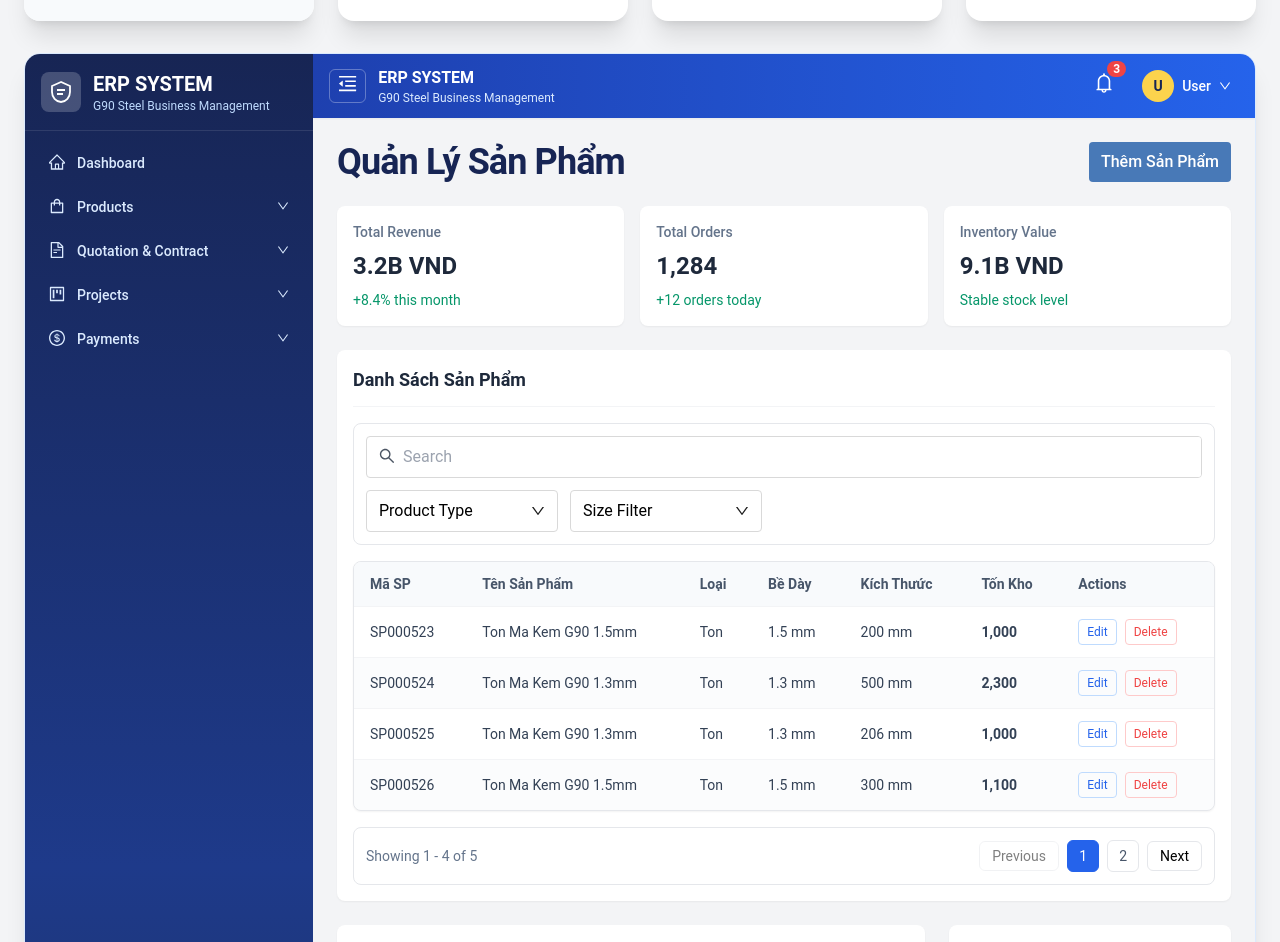
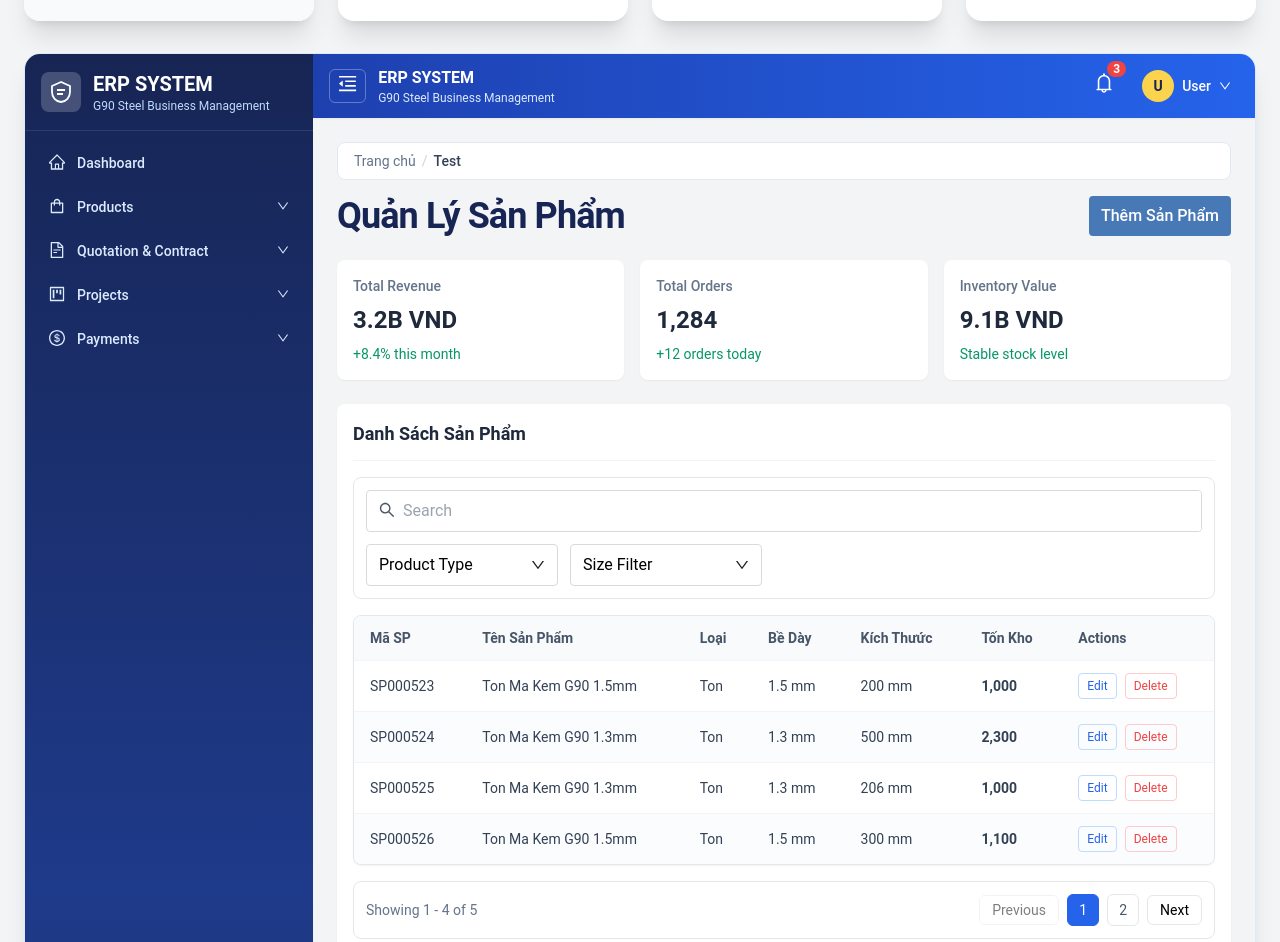
Before and after one commit to spnvt261/G91-UI, a React (Vite) app: page /test in a window 1280 px wide. Shown: the part 988-1930 px from the top of the page. Built offline with nearby package versions, Linux system fonts and the light colour scheme.

Commit message:
bread-crumb

```diff
--- a/src/components/layout/AppLayout.tsx
+++ b/src/components/layout/AppLayout.tsx
@@ -2,6 +2,7 @@ import { useState, type ReactNode } from "react";
 import AppFooter from "./AppFooter";
 import Sidebar from "../navigation/Sidebar";
 import TopNavbar from "../navigation/TopNavbar";
+import AppBreadcrumb from "../navigation/AppBreadcrumb";
 import { useLocation, useNavigate } from "react-router-dom";
 
 interface AppLayoutProps {
@@ -54,7 +55,10 @@ const AppLayout = ({ children }: AppLayoutProps) => {
             }
           }}
         />
-        <div className="flex-1 p-6">{children}</div>
+        <div className="flex-1 p-6">
+          <AppBreadcrumb />
+          {children}
+        </div>
         <AppFooter />
       </main>
     </div>
--- /dev/null
+++ b/src/components/navigation/AppBreadcrumb.tsx
@@ -0,0 +1,206 @@
+import { Link, matchPath, useLocation } from "react-router-dom";
+import { ROUTE_URL } from "../../const/route_url.const";
+
+interface CrumbItem {
+  label: string;
+  to?: string;
+}
+
+interface BreadcrumbConfig {
+  path: string;
+  crumbs: CrumbItem[];
+}
+
+const BREADCRUMB_CONFIGS: BreadcrumbConfig[] = [
+  { path: ROUTE_URL.DASHBOARD, crumbs: [{ label: "Trang chủ" }] },
+  { path: ROUTE_URL.PROFILE, crumbs: [{ label: "Hồ sơ cá nhân" }] },
+
+  { path: ROUTE_URL.PRODUCT_LIST, crumbs: [{ label: "Sản phẩm" }] },
+  {
+    path: ROUTE_URL.PRODUCT_DETAIL,
+    crumbs: [
+      { label: "Sản phẩm", to: ROUTE_URL.PRODUCT_LIST },
+      { label: "Chi tiết sản phẩm" },
+    ],
+  },
+
+  { path: ROUTE_URL.QUOTATION_LIST, crumbs: [{ label: "Báo giá" }] },
+  {
+    path: ROUTE_URL.QUOTATION_CREATE,
+    crumbs: [
+      { label: "Báo giá", to: ROUTE_URL.QUOTATION_LIST },
+      { label: "Tạo báo giá" },
+    ],
+  },
+  {
+    path: ROUTE_URL.QUOTATION_DETAIL,
+    crumbs: [
+      { label: "Báo giá", to: ROUTE_URL.QUOTATION_LIST },
+      { label: "Chi tiết báo giá" },
+    ],
+  },
+
+  { path: ROUTE_URL.CONTRACT_LIST, crumbs: [{ label: "Hợp đồng" }] },
+  {
+    path: ROUTE_URL.CONTRACT_CREATE,
+    crumbs: [
+      { label: "Hợp đồng", to: ROUTE_URL.CONTRACT_LIST },
+      { label: "Tạo hợp đồng" },
+    ],
+  },
+  {
+    path: ROUTE_URL.CONTRACT_DETAIL,
+    crumbs: [
+      { label: "Hợp đồng", to: ROUTE_URL.CONTRACT_LIST },
+      { label: "Chi tiết hợp đồng" },
+    ],
+  },
+  {
+    path: ROUTE_URL.CONTRACT_EDIT,
+    crumbs: [
+      { label: "Hợp đồng", to: ROUTE_URL.CONTRACT_LIST },
+      { label: "Chỉnh sửa hợp đồng" },
+    ],
+  },
+  {
+    path: ROUTE_URL.CONTRACT_TRACKING,
+    crumbs: [
+      { label: "Hợp đồng", to: ROUTE_URL.CONTRACT_LIST },
+      { label: "Theo dõi hợp đồng" },
+    ],
+  },
+
+  { path: ROUTE_URL.CUSTOMER_LIST, crumbs: [{ label: "Khách hàng" }] },
+  {
+    path: ROUTE_URL.CUSTOMER_CREATE,
+    crumbs: [
+      { label: "Khách hàng", to: ROUTE_URL.CUSTOMER_LIST },
+      { label: "Tạo khách hàng" },
+    ],
+  },
+  {
+    path: ROUTE_URL.CUSTOMER_DETAIL,
+    crumbs: [
+      { label: "Khách hàng", to: ROUTE_URL.CUSTOMER_LIST },
+      { label: "Chi tiết khách hàng" },
+    ],
+  },
+  {
+    path: ROUTE_URL.CUSTOMER_EDIT,
+    crumbs: [
+      { label: "Khách hàng", to: ROUTE_URL.CUSTOMER_LIST },
+      { label: "Chỉnh sửa khách hàng" },
+    ],
+  },
+
+  { path: ROUTE_URL.PROJECT_LIST, crumbs: [{ label: "Dự án" }] },
+  {
+    path: ROUTE_URL.PROJECT_CREATE,
+    crumbs: [
+      { label: "Dự án", to: ROUTE_URL.PROJECT_LIST },
+      { label: "Tạo dự án" },
+    ],
+  },
+  {
+    path: ROUTE_URL.PROJECT_DETAIL,
+    crumbs: [
+      { label: "Dự án", to: ROUTE_URL.PROJECT_LIST },
+      { label: "Chi tiết dự án" },
+    ],
+  },
+  {
+    path: ROUTE_URL.PROJECT_EDIT,
+    crumbs: [
+      { label: "Dự án", to: ROUTE_URL.PROJECT_LIST },
+      { label: "Chỉnh sửa dự án" },
+    ],
+  },
+  {
+    path: ROUTE_URL.PROJECT_ASSIGN_WAREHOUSE,
+    crumbs: [
+      { label: "Dự án", to: ROUTE_URL.PROJECT_LIST },
+      { label: "Gán kho cho dự án" },
+    ],
+  },
+
+  { path: ROUTE_URL.PAYMENT_LIST, crumbs: [{ label: "Thanh toán" }] },
+  {
+    path: ROUTE_URL.PAYMENT_DETAIL,
+    crumbs: [
+      { label: "Thanh toán", to: ROUTE_URL.PAYMENT_LIST },
+      { label: "Chi tiết thanh toán" },
+    ],
+  },
+  {
+    path: ROUTE_URL.PAYMENT_RECORD,
+    crumbs: [
+      { label: "Thanh toán", to: ROUTE_URL.PAYMENT_LIST },
+      { label: "Ghi nhận thanh toán" },
+    ],
+  },
+
+  { path: ROUTE_URL.REPORT_DASHBOARD, crumbs: [{ label: "Báo cáo tổng quan" }] },
+  { path: ROUTE_URL.REPORT_SALES, crumbs: [{ label: "Báo cáo doanh số" }] },
+  { path: ROUTE_URL.REPORT_INVENTORY, crumbs: [{ label: "Báo cáo tồn kho" }] },
+  { path: ROUTE_URL.REPORT_FINANCIAL, crumbs: [{ label: "Báo cáo tài chính" }] },
+];
+
+const getBreadcrumbsByPath = (pathname: string): CrumbItem[] => {
+  const matched = BREADCRUMB_CONFIGS.find((config) => matchPath({ path: config.path, end: true }, pathname));
+  if (matched) {
+    return matched.crumbs;
+  }
+
+  const segments = pathname.split("/").filter(Boolean);
+  if (segments.length === 0) {
+    return [{ label: "Trang chủ", to: ROUTE_URL.DASHBOARD }];
+  }
+
+  let cumulativePath = "";
+  return segments.map((segment, index) => {
+    cumulativePath += `/${segment}`;
+    const label = decodeURIComponent(segment).replace(/[-_]/g, " ");
+    const isLast = index === segments.length - 1;
+
+    return {
+      label: label.charAt(0).toUpperCase() + label.slice(1),
+      to: isLast ? undefined : cumulativePath,
+    };
+  });
+};
+
+const AppBreadcrumb = () => {
+  const { pathname } = useLocation();
+  const breadcrumbs = getBreadcrumbsByPath(pathname).filter(
+    (crumb, index) => !(index === 0 && crumb.label === "Trang chủ" && !crumb.to),
+  );
+
+  return (
+    <nav aria-label="Breadcrumb" className="mb-4 rounded-lg border border-slate-200 bg-white px-4 py-2">
+      <ol className="flex flex-wrap items-center gap-1.5 text-sm">
+        <li>
+          <Link to={ROUTE_URL.DASHBOARD} className="text-slate-500 hover:text-blue-700">
+            Trang chủ
+          </Link>
+        </li>
+        {breadcrumbs.map((crumb, index) => {
+          const isLast = index === breadcrumbs.length - 1;
+          return (
+            <li key={`${crumb.label}-${index}`} className="flex items-center gap-1.5">
+              <span className="text-slate-300">/</span>
+              {crumb.to && !isLast ? (
+                <Link to={crumb.to} className="text-slate-500 hover:text-blue-700">
+                  {crumb.label}
+                </Link>
+              ) : (
+                <span className="font-medium text-slate-700">{crumb.label}</span>
+              )}
+            </li>
+          );
+        })}
+      </ol>
+    </nav>
+  );
+};
+
+export default AppBreadcrumb;
```
